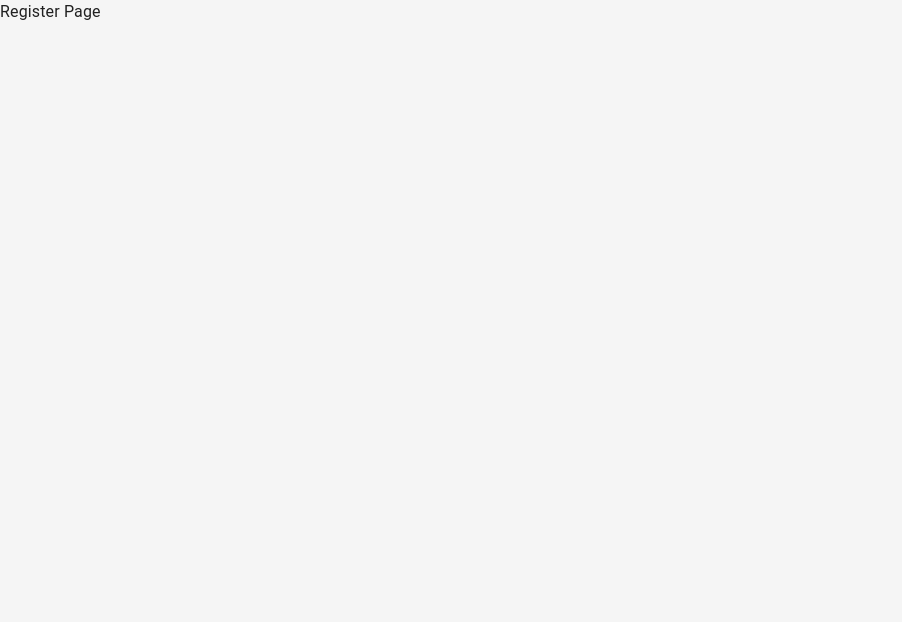
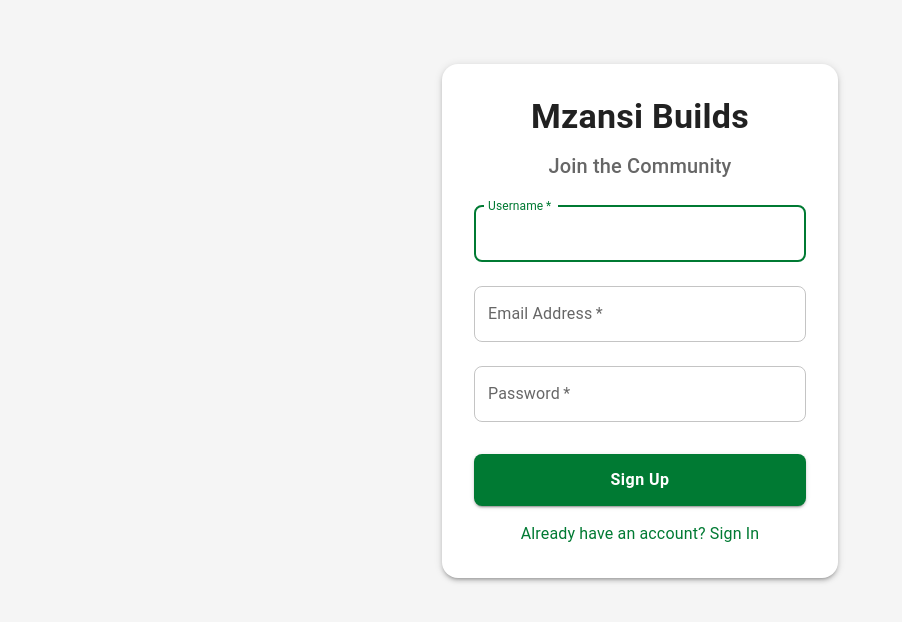
Before and after one commit to superUserT/mzansi_builds, a React (Vite) app in the folder frontend/: page /register in a window 1280 px wide. Shown: the top 622 px of the page, without its empty margins (0-902 px from the left). Built offline with nearby package versions, Linux system fonts and the light colour scheme.

Commit message:
removed comments on projects.service.ts, added register and login

```diff
--- a/frontend/src/App.tsx
+++ b/frontend/src/App.tsx
@@ -1,8 +1,8 @@
 import { Routes, Route, Navigate } from 'react-router-dom';
 import ProtectedRoute from './components/ProtectedRoute';
+import Login from './pages/Login';
+import Register from './pages/Register';
 
-const Login = () => <div>Login Page</div>;
-const Register = () => <div>Register Page</div>;
 const Feed = () => <div>Live Developer Feed</div>;
 const Profile = () => <div>User Profile</div>;
 const CelebrationWall = () => <div>Celebration Wall</div>;
--- /dev/null
+++ b/frontend/src/pages/Login.tsx
@@ -0,0 +1,113 @@
+import React, { useState } from 'react';
+import {
+  Box,
+  Button,
+  Container,
+  TextField,
+  Typography,
+  Paper,
+  Alert
+} from '@mui/material';
+import { useNavigate, Link } from 'react-router-dom';
+import { useDispatch } from 'react-redux';
+import { authApi } from '../api/authApi';
+import { setCredentials } from '../store/slices/authSlice';
+
+export default function Login() {
+  const [email, setEmail] = useState('');
+  const [password, setPassword] = useState('');
+  const [error, setError] = useState('');
+  const [loading, setLoading] = useState(false);
+
+  const navigate = useNavigate();
+  const dispatch = useDispatch();
+
+  const handleSubmit = async (e: React.FormEvent) => {
+    e.preventDefault();
+    setError('');
+    setLoading(true);
+
+    try {
+      const response = await authApi.login({ email, password });
+
+      dispatch(setCredentials({
+        user: response.user,
+        accessToken: response.access_token
+      }));
+
+      // Send them to the feed
+      navigate('/feed');
+    } catch (err: any) {
+      setError(err.message || 'Failed to login. Please check your credentials.');
+    } finally {
+      setLoading(false);
+    }
+  };
+
+  return (
+    <Container component="main" maxWidth="xs">
+      <Box
+        sx={{
+          marginTop: 8,
+          display: 'flex',
+          flexDirection: 'column',
+          alignItems: 'center',
+        }}
+      >
+        <Paper elevation={3} sx={{ padding: 4, width: '100%', borderRadius: 2 }}>
+          <Typography component="h1" variant="h4" align="center" gutterBottom fontWeight="bold">
+            Mzansi Builds
+          </Typography>
+          <Typography component="h2" variant="h6" align="center" color="textSecondary" gutterBottom>
+            Welcome Back
+          </Typography>
+
+          {error && <Alert severity="error" sx={{ mb: 2 }}>{error}</Alert>}
+
+          <Box component="form" onSubmit={handleSubmit} sx={{ mt: 1 }}>
+            <TextField
+              margin="normal"
+              required
+              fullWidth
+              id="email"
+              label="Email Address"
+              name="email"
+              autoComplete="email"
+              autoFocus
+              value={email}
+              onChange={(e) => setEmail(e.target.value)}
+            />
+            <TextField
+              margin="normal"
+              required
+              fullWidth
+              name="password"
+              label="Password"
+              type="password"
+              id="password"
+              autoComplete="current-password"
+              value={password}
+              onChange={(e) => setPassword(e.target.value)}
+            />
+            <Button
+              type="submit"
+              fullWidth
+              variant="contained"
+              color="primary"
+              sx={{ mt: 3, mb: 2, py: 1.5, fontSize: '1rem' }}
+              disabled={loading}
+            >
+              {loading ? 'Signing in...' : 'Sign In'}
+            </Button>
+
+            <Box textAlign="center">
+              <Link to="/register" style={{ textDecoration: 'none', color: '#007A33' }}>
+                {"Don't have an account? Sign Up"}
+              </Link>
+            </Box>
+          </Box>
+        </Paper>
+      </Box>
+    </Container>
+  );
+}
--- /dev/null
+++ b/frontend/src/pages/Register.tsx
@@ -0,0 +1,125 @@
+import React, { useState } from 'react';
+import {
+  Box,
+  Button,
+  Container,
+  TextField,
+  Typography,
+  Paper,
+  Alert
+} from '@mui/material';
+import { useNavigate, Link } from 'react-router-dom';
+import { useDispatch } from 'react-redux';
+import { authApi } from '../api/authApi';
+import { setCredentials } from '../store/slices/authSlice';
+
+export default function Register() {
+  const [username, setUsername] = useState('');
+  const [email, setEmail] = useState('');
+  const [password, setPassword] = useState('');
+  const [error, setError] = useState('');
+  const [loading, setLoading] = useState(false);
+
+  const navigate = useNavigate();
+  const dispatch = useDispatch();
+
+  const handleSubmit = async (e: React.FormEvent) => {
+    e.preventDefault();
+    setError('');
+    setLoading(true);
+
+    try {
+      await authApi.register({ username, email, password });
+
+      const loginResponse = await authApi.login({ email, password });
+
+      dispatch(setCredentials({
+        user: loginResponse.user,
+        accessToken: loginResponse.access_token
+      }));
+
+      navigate('/feed');
+    } catch (err: any) {
+      setError(err.message || 'Registration failed. Try a different email.');
+    } finally {
+      setLoading(false);
+    }
+  };
+
+  return (
+    <Container component="main" maxWidth="xs">
+      <Box
+        sx={{
+          marginTop: 8,
+          display: 'flex',
+          flexDirection: 'column',
+          alignItems: 'center',
+        }}
+      >
+        <Paper elevation={3} sx={{ padding: 4, width: '100%', borderRadius: 2 }}>
+          <Typography component="h1" variant="h4" align="center" gutterBottom fontWeight="bold">
+            Mzansi Builds
+          </Typography>
+          <Typography component="h2" variant="h6" align="center" color="textSecondary" gutterBottom>
+            Join the Community
+          </Typography>
+
+          {error && <Alert severity="error" sx={{ mb: 2 }}>{error}</Alert>}
+
+          <Box component="form" onSubmit={handleSubmit} sx={{ mt: 1 }}>
+            <TextField
+              margin="normal"
+              required
+              fullWidth
+              id="username"
+              label="Username"
+              name="username"
+              autoFocus
+              value={username}
+              onChange={(e) => setUsername(e.target.value)}
+            />
+            <TextField
+              margin="normal"
+              required
+              fullWidth
+              id="email"
+              label="Email Address"
+              name="email"
+              autoComplete="email"
+              value={email}
+              onChange={(e) => setEmail(e.target.value)}
+            />
+            <TextField
+              margin="normal"
+              required
+              fullWidth
+              name="password"
+              label="Password"
+              type="password"
+              id="password"
+              autoComplete="new-password"
+              value={password}
+              onChange={(e) => setPassword(e.target.value)}
+            />
+            <Button
+              type="submit"
+              fullWidth
+              variant="contained"
+              color="primary"
+              sx={{ mt: 3, mb: 2, py: 1.5, fontSize: '1rem' }}
+              disabled={loading}
+            >
+              {loading ? 'Creating Account...' : 'Sign Up'}
+            </Button>
+
+            <Box textAlign="center">
+              <Link to="/login" style={{ textDecoration: 'none', color: '#007A33' }}>
+                {"Already have an account? Sign In"}
+              </Link>
+            </Box>
+          </Box>
+        </Paper>
+      </Box>
+    </Container>
+  );
+}
```
Also changed, not shown: 1 other file (tests, documents, lock files or other folders).
